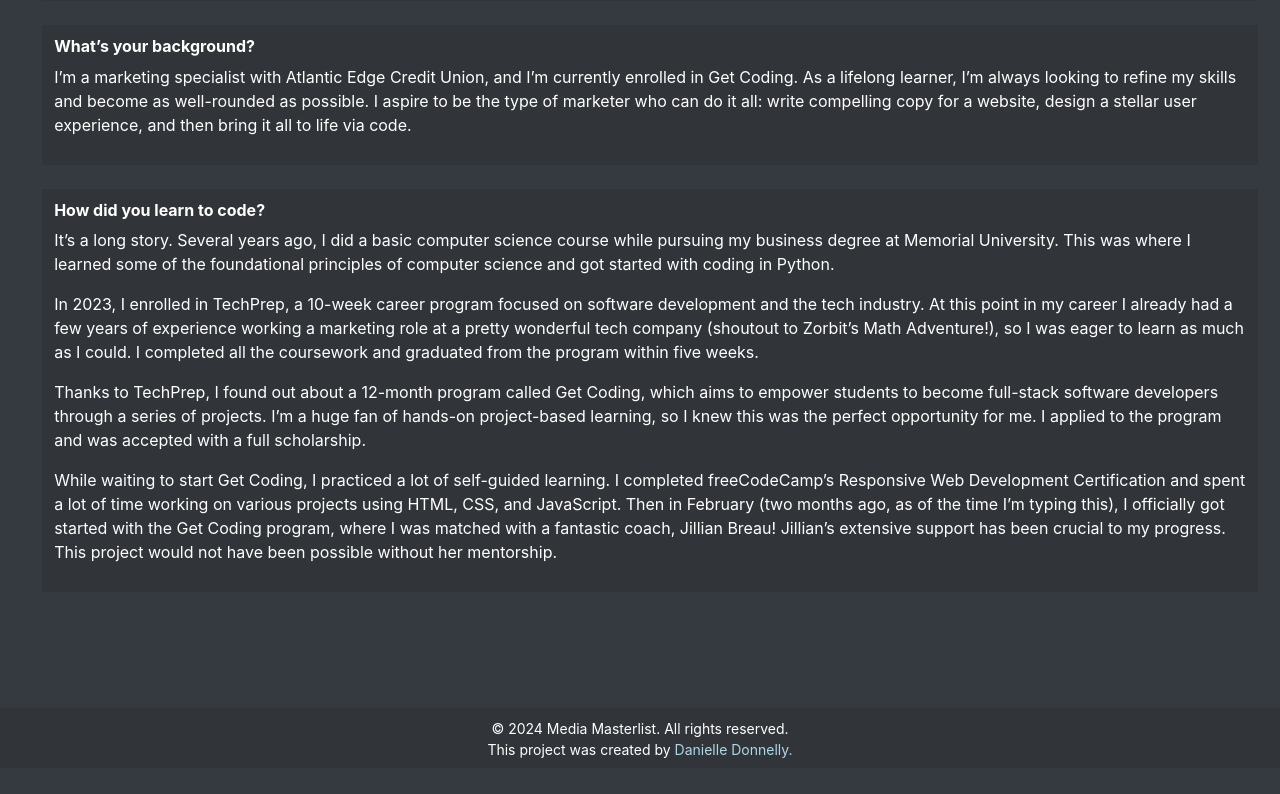
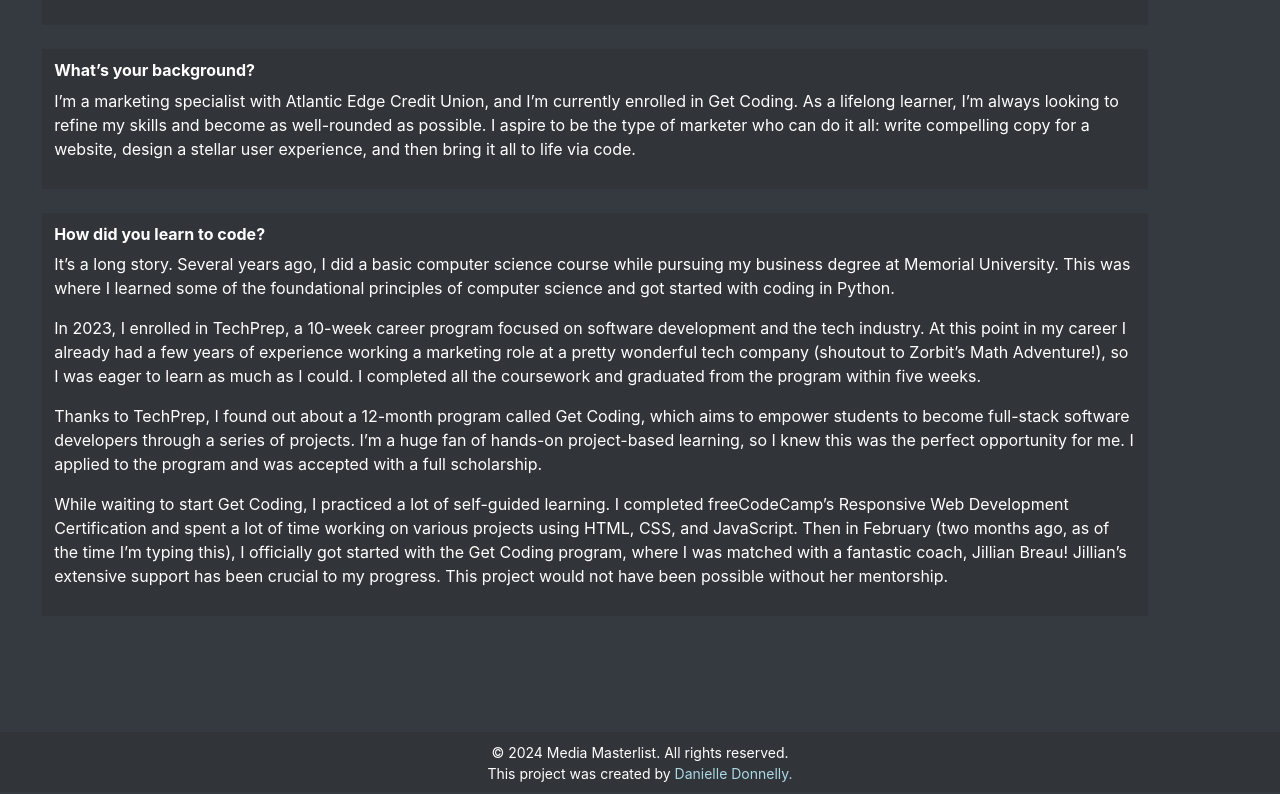
Before and after one commit to danielledonnelly/media-masterlist, a plain HTML site: page about.html in a window 1280 px wide. Shown: the part 564-1358 px from the top of the page. Before the commit the page ends 1334 px from the top, so only its background shows below. Drawn offline with nearby package versions, Linux system fonts and the light colour scheme.

Commit message:
readme link

```diff
--- a/style.css
+++ b/style.css
@@ -19,7 +19,8 @@
 }
 
 html {
-  width: 100% !important;
+  /* width: 100% !important; */
+  margin: 0 !important;
 }
 
 main {
@@ -44,6 +45,7 @@
   min-height: 100vh;
   flex-direction: column;
   justify-content: space-between;
+  float: left;
 }
 
 table {
@@ -96,11 +98,6 @@
 thead th,
 td:nth-child(2) {
   text-align: center;
-}
-
-div,
-.transparent {
-  width: 100%;
 }
 
 .dropdown-menu{
@@ -222,16 +219,20 @@
 /* Footer Styles */
 
 footer {
-  width: 100% !important;
+  width: 100vw !important;
   height: 60px;
   background-color: var(--footer);
   text-align: center !important;
   box-sizing: border-box !important;
   z-index: 999;
+  /* right: 0;
+  bottom: 0;  */
+  /* position: relative !important; */
+  display: flex;
   left: 0;
   bottom: 0;
-  position: relative !important;
 
+  z-index: 1;
 }
 
 footer p {
```
Also changed, not shown: index.html (+0 -1 lines), 1 other file.
